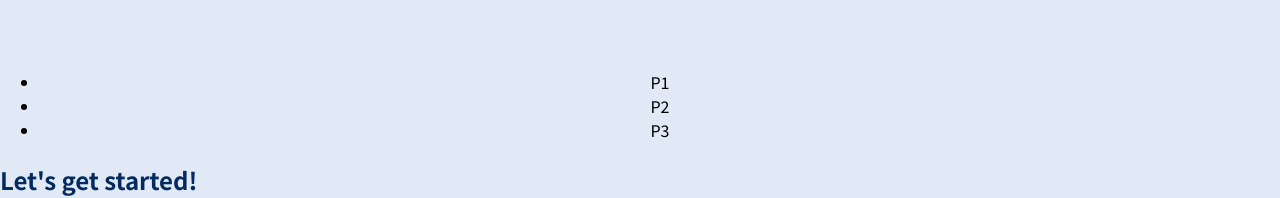
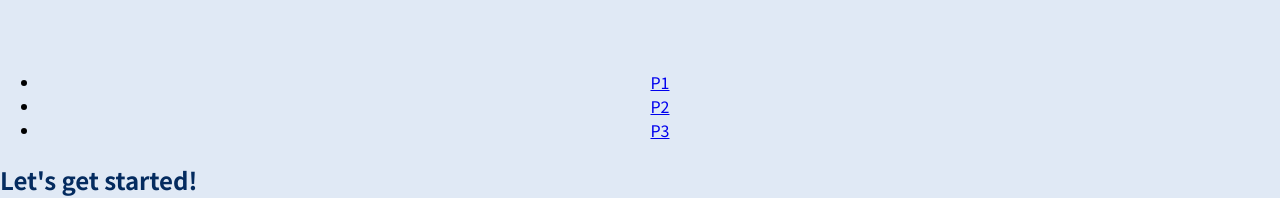
Before and after one commit to iShivam2012/RoutingProject, a React (Create React App) app: page /product in a window 1280 px wide. Shown: the part 202-400 px from the top of the page. Built offline with nearby package versions, Linux system fonts and the light colour scheme.

Commit message:
added switch and exact and also nested Route

```diff
--- a/src/App.js
+++ b/src/App.js
@@ -1,4 +1,4 @@
-import { Route } from "react-router-dom";
+import { Route, Switch } from "react-router-dom";
 import MainHeader from "./Components/MainHeader";
 import Product from "./Pages/Product";
 import ProductDetail from "./Pages/ProductDetail";
@@ -8,15 +8,17 @@ function App() {
   return (
     <div>
       <MainHeader />
+      <Switch>
         <Route path="/welcome">
           <Welcome />
         </Route>
-      <Route path="/product">
+        <Route path="/product" exact>
           <Product />
         </Route>
-      <Route path="/product-detail/:productId">
+        <Route path="/product/:productId">
           <ProductDetail />
         </Route>
+      </Switch>
       <h2>Let's get started!</h2>
     </div>
   );
--- a/src/Components/MainHeader.js
+++ b/src/Components/MainHeader.js
@@ -7,12 +7,12 @@ const MainHeader = () => {
       <ul>
         <li>
           {/* <Link to="welcome">Welcome</Link> */}
-          <NavLink activeClassName={classes.active} to="welcome">
+          <NavLink activeClassName={classes.active} to="/welcome">
             Welcome
           </NavLink>
         </li>
         <li>
-          <NavLink activeClassName={classes.active} to="product">
+          <NavLink activeClassName={classes.active} to="/product">
             Product
           </NavLink>
         </li>
--- a/src/Pages/Product.js
+++ b/src/Pages/Product.js
@@ -1,4 +1,5 @@
 import React, { Fragment } from "react";
+import { Link } from "react-router-dom";
 
 const Product = () => {
   return (
@@ -9,9 +10,15 @@ const Product = () => {
       <main>
         <section>
           <ul>
-            <li>P1</li>
-            <li>P2</li>
-            <li>P3</li>
+            <li>
+              <Link to="/product/p1"> P1</Link>
+            </li>
+            <li>
+              <Link to="/product/p2">P2</Link>
+            </li>
+            <li>
+              <Link to="/product/p3">P3</Link>
+            </li>
           </ul>
         </section>
       </main>
--- a/src/Pages/Welcome.js
+++ b/src/Pages/Welcome.js
@@ -1,6 +1,14 @@
 import React from "react";
+import { Route } from "react-router-dom";
 
 const Welcome = () => {
-  return <p>YOkosooo! temheraa!!</p>;
+  return (
+    <section>
+      <h1>Welcome</h1>
+      <Route path="/welcome/new-user">
+        <p>YOkosooo! temheraa!!</p>
+      </Route>
+    </section>
+  );
 };
 export default Welcome;
```
Also changed, not shown: 1 other file (tests, documents, lock files or other folders). Lines whose indentation alone changed are shown as unchanged.
